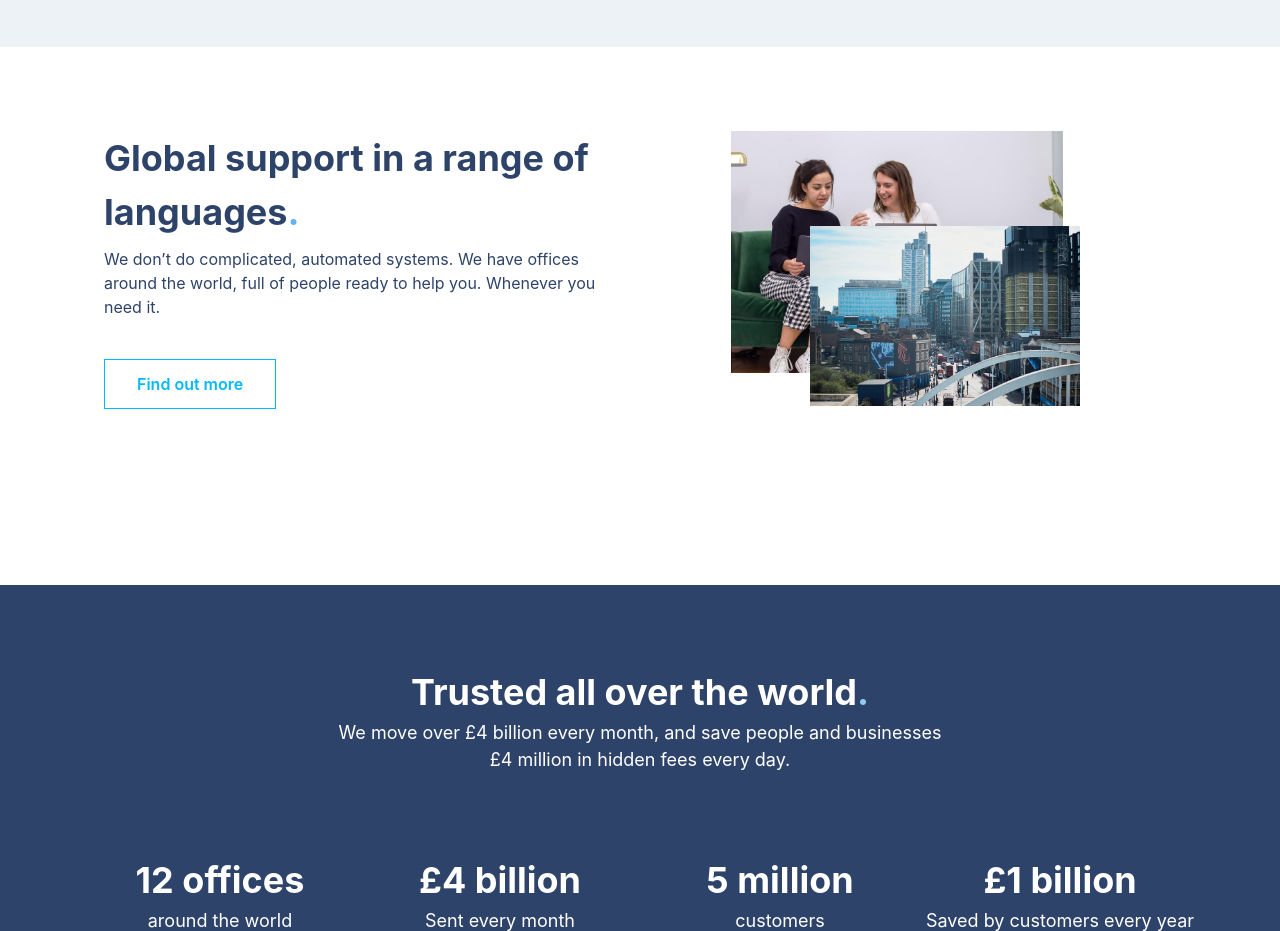
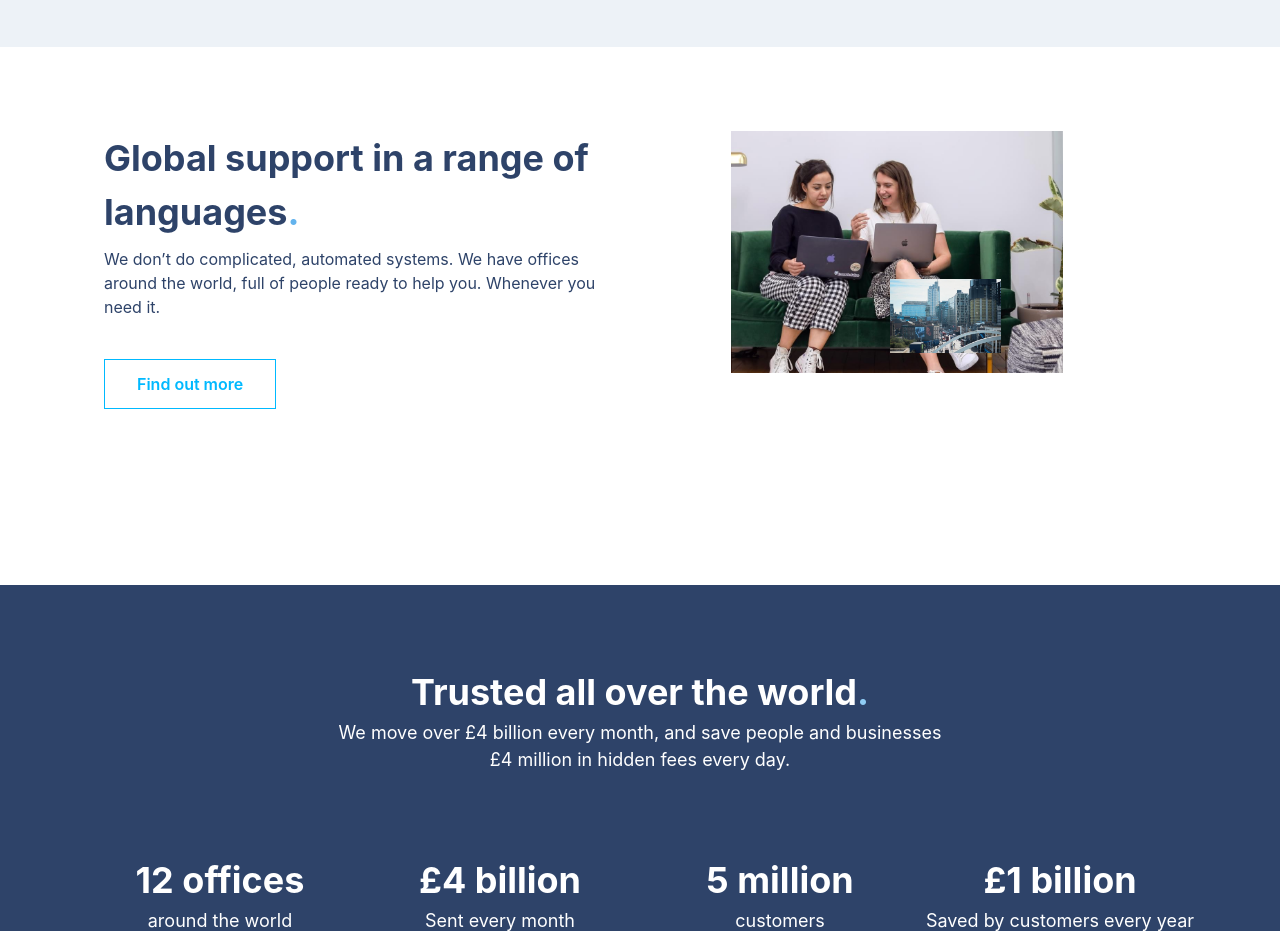
Before and after one commit to francisudeji/transferwise-ui-clone, a website: page dist/index.html in a window 1280 px wide. Shown: the part 2300-3231 px from the top of the page. Drawn offline with Linux system fonts and the light colour scheme.

Commit message:
Update index.html

```diff
--- a/dist/index.html
+++ b/dist/index.html
@@ -752,7 +752,7 @@
             </a>
           </div>
 
-          <div class="w-full lg:w-31% mx-auto mb-32 relative flex justify-center items-center">
+          <div class="w-full lg:w-31% mx-auto mb-32 relative flex justify-center items-center overflow-hidden">
             <svg
               class="absolute mt-10 lg:mt-32"
               fill="orange"
@@ -765,7 +765,7 @@
             </svg>
             <img class="z-10" class="mx-auto w-2/3 mx-6 lg:w-1/2" src="./assets/women.jpg" alt="" />
             <img
-              class="absolute z-10 mt-32 ml-24"
+              class="absolute z-10 mt-32 w-1/3 ml-16 sm:ml-24"
               width="270"
               src="./assets/city.jpg"
               alt=""
```
